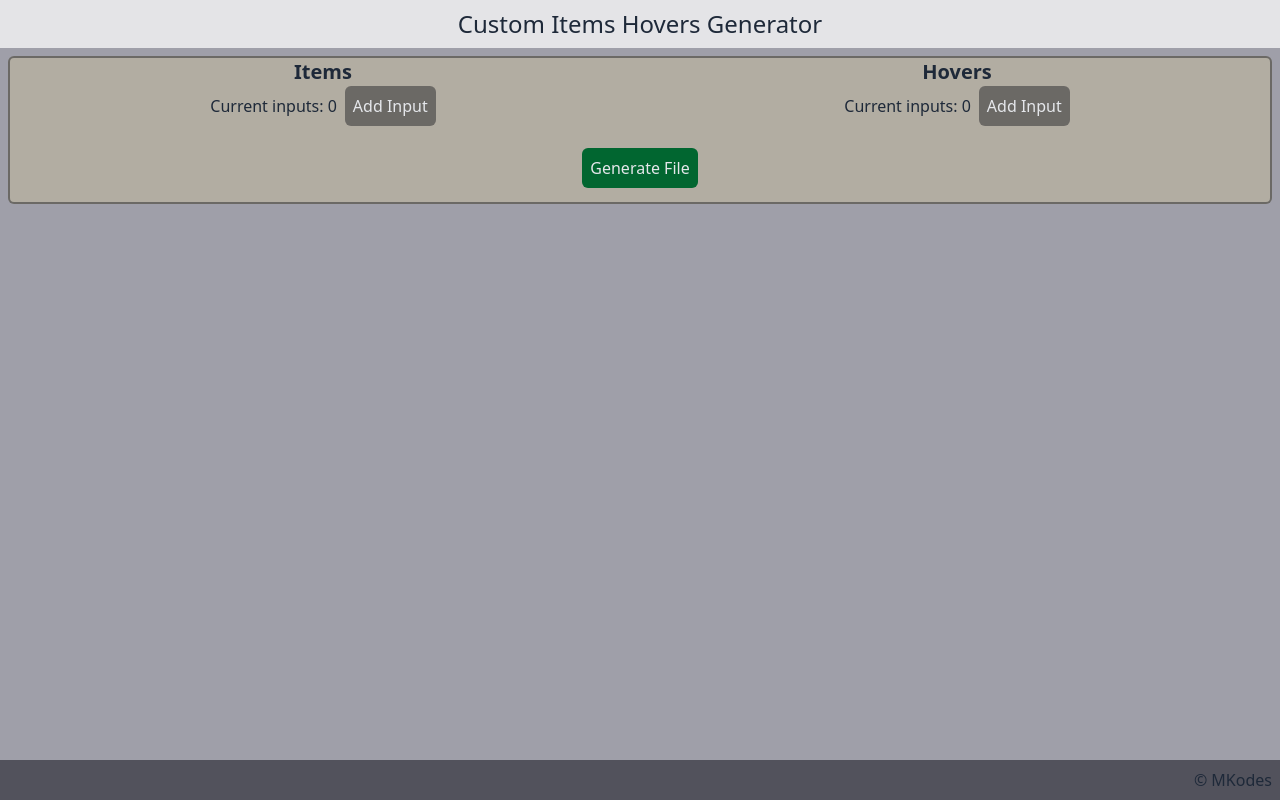
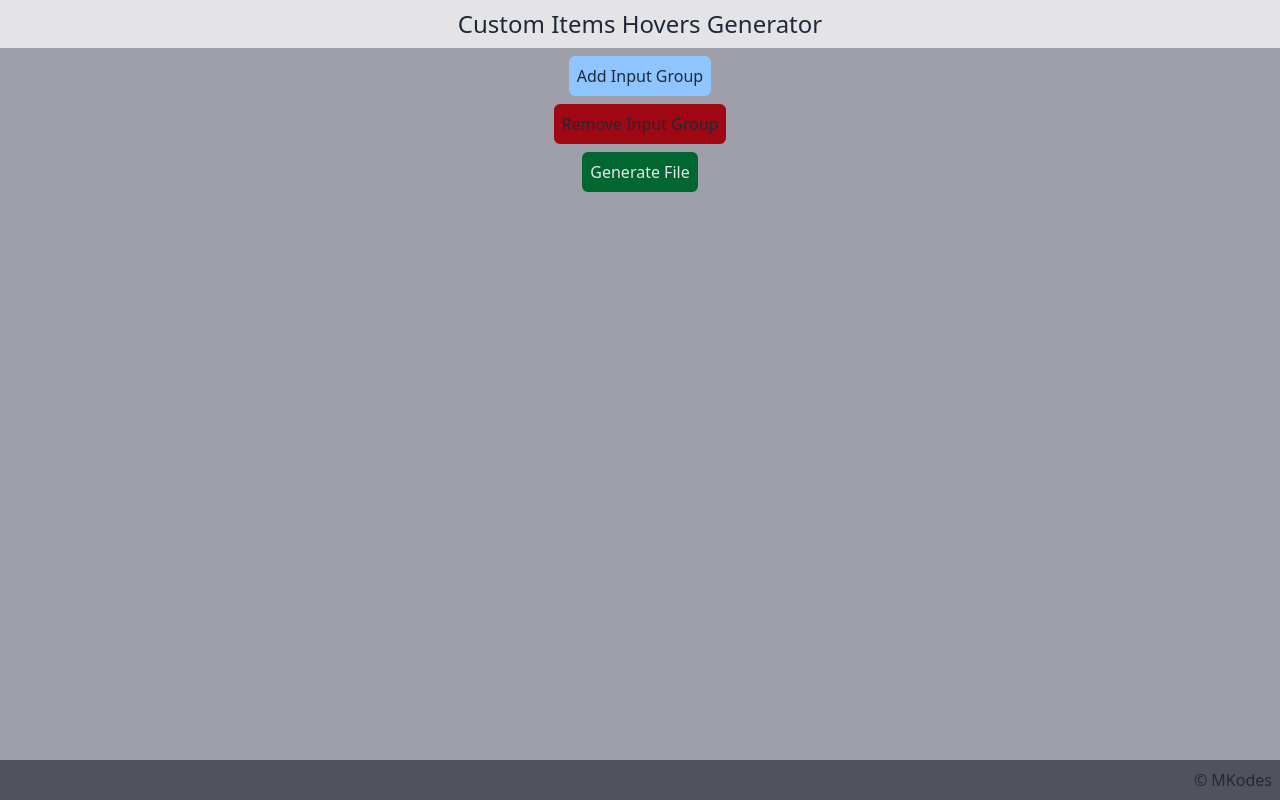
Before and after one commit to mkodes/custom-item-hovers-gen, a Next.js app: page / in a window 1280 px wide. Built offline with nearby package versions, Linux system fonts and the light colour scheme.

Commit message:
support for more than one group

```diff
--- a/app/_components/Input.tsx
+++ b/app/_components/Input.tsx
@@ -7,8 +7,9 @@ export default function InputField({ name, index }: InputFieldProps) {
     return (
         <input
             type="text"
-            name={`${name}-${index}`}
+            name={name}  // Use the name as-is, don't modify it
             className="border-2 border-gray-800 rounded-sm"
+            placeholder={`Input ${index + 1}`}  // You can still use index for placeholder
         />
     )
 }
--- /dev/null
+++ b/app/_components/InputGroup.tsx
@@ -0,0 +1,81 @@
+"use client"
+import { useState, useEffect } from "react"
+
+import AddInputs from "./AddInputs"
+import InputField from "./Input"
+
+export default function InputGroup({ groupIndex }: { groupIndex: number }) {
+    const [inputCountItems, setInputCountItems] = useState(0)
+    const [inputCountHovers, setInputCountHovers] = useState(0)
+    const [inputsItems, setInputsItems] = useState<string[]>([])
+    const [inputsHovers, setInputsHovers] = useState<string[]>([])
+
+    const addInputItems = () => {
+        setInputCountItems(prev => prev + 1)
+        setInputsItems(prev => [...prev, `input-${inputCountItems + 1}`])
+    }
+
+    const removeInputItems = (index: number) => {
+        setInputsItems(prev => prev.filter((_, i) => i !== index))
+        setInputCountItems(prev => prev - 1)
+    }
+
+    const addInputHovers = () => {
+        setInputCountHovers(prev => prev + 1)
+        setInputsHovers(prev => [...prev, `input-${inputCountHovers + 1}`])
+    }
+
+    const removeInputHovers = (index: number) => {
+        setInputsHovers(prev => prev.filter((_, i) => i !== index))
+        setInputCountHovers(prev => prev - 1)
+    }
+
+    return (
+        <div className="grid grid-cols-2 grid-rows-1 gap-2 bg-amber-200/20 border-2 border-zinc-800/50 rounded-md p-4 mb-4">
+            <div className="col-start-1">
+                <h3 className="text-center font-bold text-xl">Items (Group {groupIndex})</h3>
+                <div className="flex flex-col items-center space-y-2">
+                    <AddInputs
+                        inputCount={inputCountItems}
+                        onAddInput={addInputItems}
+                    />
+
+                    {inputsItems.map((inputId, index) => (
+                        <div className="space-x-2" key={inputId}>
+                            <InputField name={`items-${groupIndex}-${index}`} index={index} />
+                            <button
+                                className="bg-red-800 rounded-md p-2 text-gray-200"
+                                type="button"
+                                onClick={() => removeInputItems(index)}
+                            >
+                                Remove
+                            </button>
+                        </div>
+                    ))}
+                </div>
+            </div>
+            <div className="col-start-2">
+                <h3 className="text-center font-bold text-xl">Hovers (Group {groupIndex})</h3>
+                <div className="flex flex-col items-center space-y-2">
+                    <AddInputs
+                        inputCount={inputCountHovers}
+                        onAddInput={addInputHovers}
+                    />
+
+                    {inputsHovers.map((inputId, index) => (
+                        <div className="space-x-2" key={inputId}>
+                            <InputField name={`hovers-${groupIndex}-${index}`} index={index} />
+                            <button
+                                className="bg-red-800 rounded-md p-2 text-gray-200"
+                                type="button"
+                                onClick={() => removeInputHovers(index)}
+                            >
+                                Remove
+                            </button>
+                        </div>
+                    ))}
+                </div>
+            </div>
+        </div>
+    )
+}
--- a/app/page.tsx
+++ b/app/page.tsx
@@ -1,43 +1,59 @@
 'use client'
 
-import { useState } from "react"
+import { JSX, ReactNode, useEffect, useState } from "react"
 import InputField from "./_components/Input"
 import AddInputs from "./_components/AddInputs"
+import InputGroup from "./_components/InputGroup"
 
 export default function Page() {
-  const [inputCountItems, setInputCountItems] = useState(0)
-  const [inputCountHovers, setInputCountHovers] = useState(0)
-  const [inputsItems, setInputsItems] = useState<string[]>([])
-  const [inputsHovers, setInputsHovers] = useState<string[]>([])
+  const [jsonObjectCount, setJsonObjectCount] = useState(0)
+  const [jsonObjects, setJsonObjects] = useState<React.ReactElement[]>([])
 
   async function genFile(formData: FormData) {
-    // Collect all item values
-    const itemValues: string[] = []
-    for (let i = 0; i < inputsItems.length; i++) {
-      const value = formData.get(`items-${i}`)
-      if (value && typeof value === 'string') {
-        itemValues.push(value)
+    const hoversArray = []
+
+    // Loop through each InputGroup
+    for (let i = 0; i < jsonObjectCount; i++) {
+      const itemValues = []
+      const hoverValues = []
+
+      // Collect items for this group
+      let itemIndex = 0
+      while (true) {
+        const itemValue = formData.get(`items-${i}-${itemIndex}`)
+        if (itemValue && typeof itemValue === 'string') {
+          itemValues.push(itemValue)
+          itemIndex++
+        } else {
+          break
+        }
+      }
+
+      // Collect hovers for this group
+      let hoverIndex = 0
+      while (true) {
+        const hoverValue = formData.get(`hovers-${i}-${hoverIndex}`)
+        if (hoverValue && typeof hoverValue === 'string') {
+          hoverValues.push(hoverValue)
+          hoverIndex++
+        } else {
+          break
+        }
+      }
+
+      // Add this group's data to the hovers array
+      if (itemValues.length > 0 || hoverValues.length > 0) {
+        hoversArray.push({
+          items: itemValues,
+          hovers: [hoverValues] // Wrapped in array as per your original example
+        })
       }
     }
 
-    // Collect all hover values
-    const hoverValues: string[] = []
-    for (let i = 0; i < inputsHovers.length; i++) {
-      const value = formData.get(`hovers-${i}`)
-      if (value && typeof value === 'string') {
-        hoverValues.push(value)
-      }
-    }
-
-    // Create the JSON structure
+    // Create the final JSON structure
     const jsonOutput = {
       "is_hover_map": "absolutely",
-      "hovers": [
-        {
-          "items": itemValues,
-          "hovers": [hoverValues] // Note: wrapped in array as per your example
-        }
-      ]
+      "hovers": hoversArray
     }
 
     // Convert to JSON string
@@ -55,76 +71,39 @@ export default function Page() {
     URL.revokeObjectURL(url)
   }
 
-  const addInputItems = () => {
-    setInputCountItems(prev => prev + 1)
-    setInputsItems(prev => [...prev, `input-${inputCountItems + 1}`])
+  const addInputGroup = () => {
+    setJsonObjectCount(prev => prev + 1)
+    setJsonObjects([...jsonObjects, <InputGroup key={jsonObjectCount} groupIndex={jsonObjectCount} />])
   }
 
-  const removeInputItems = (index: number) => {
-    setInputsItems(prev => prev.filter((_, i) => i !== index))
-    setInputCountItems(prev => prev - 1)
-  }
-
-  const addInputHovers = () => {
-    setInputCountHovers(prev => prev + 1)
-    setInputsHovers(prev => [...prev, `input-${inputCountHovers + 1}`])
-  }
-
-  const removeInputHovers = (index: number) => {
-    setInputsHovers(prev => prev.filter((_, i) => i !== index))
-    setInputCountHovers(prev => prev - 1)
+  const removeInputGroup = () => {
+    setJsonObjectCount(prev => prev - 1)
+    setJsonObjects(jsonObjects.slice(0, -1))
   }
 
   return (
     <div>
-      <form className="w-full" action={genFile}>
-        <div className="grid grid-cols-2 grid-rows-2 gap-2 bg-amber-200/20 border-2 border-zinc-800/50 rounded-md">
-          <div className="col-start-1">
-            <h3 className="text-center font-bold text-xl">Items</h3>
-            <div className="flex flex-col items-center space-y-2">
-              <AddInputs
-                inputCount={inputCountItems}
-                onAddInput={addInputItems}
-              />
+      <form className="w-full flex flex-col space-y-2" action={genFile}>
+        <button
+          className="p-2 rounded-md bg-blue-300 mx-auto"
+          type="button"
+          onClick={addInputGroup}
+        >
+          Add Input Group
+        </button>
+        <button
+          className="p-2 rounded-md bg-red-800 mx-auto"
+          type="button"
+          onClick={removeInputGroup}
+        >
+          Remove Input Group
+        </button>
 
-              {inputsItems.map((inputId, index) => (
-                <div className="space-x-2" key={inputId}>
-                  <InputField name="items" index={index} />
-                  <button
-                    className="bg-red-800 rounded-md p-2 text-gray-200"
-                    type="button"
-                    onClick={() => removeInputItems(index)}
-                  >
-                    Remove
-                  </button>
-                </div>
-              ))}
-            </div>
-          </div>
-          <div className="col-start-2">
-            <h3 className="text-center font-bold text-xl">Hovers</h3>
-            <div className="flex flex-col items-center space-y-2">
-              <AddInputs
-                inputCount={inputCountHovers}
-                onAddInput={addInputHovers}
-              />
+        {jsonObjects}
 
-              {inputsHovers.map((inputId, index) => (
-                <div className="space-x-2" key={inputId}>
-                  <InputField name={"hovers"} index={index} />
-                  <button
-                    className="bg-red-800 rounded-md p-2 text-gray-200"
-                    type="button"
-                    onClick={() => removeInputHovers(index)}
-                  >
-                    Remove
-                  </button>
-                </div>
-              ))}
-            </div>
-          </div>
-          <button className="row-start-2 col-span-2 flex m-auto bg-green-800 text-gray-200 p-2 rounded-md hover:cursor-pointer" type="submit">Generate File</button>
-        </div>
+        <button className="mx-auto bg-green-800 text-gray-200 p-2 rounded-md hover:cursor-pointer" type="submit">
+          Generate File
+        </button>
       </form>
     </div>
   )
```
